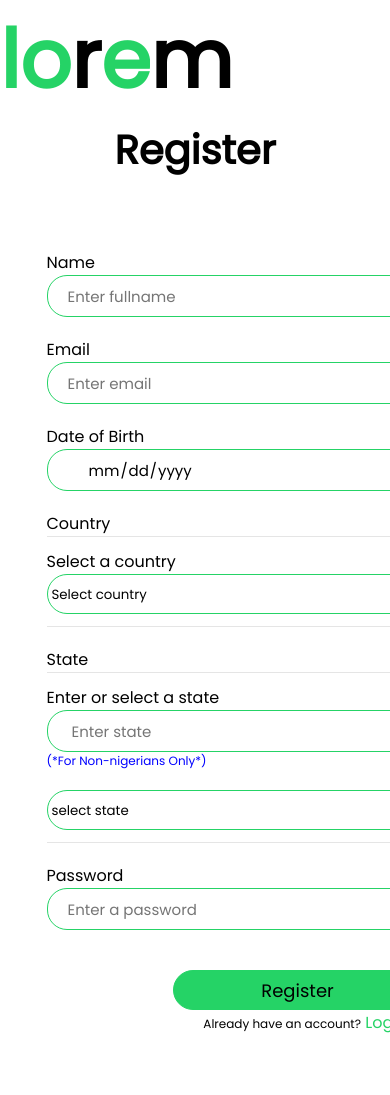
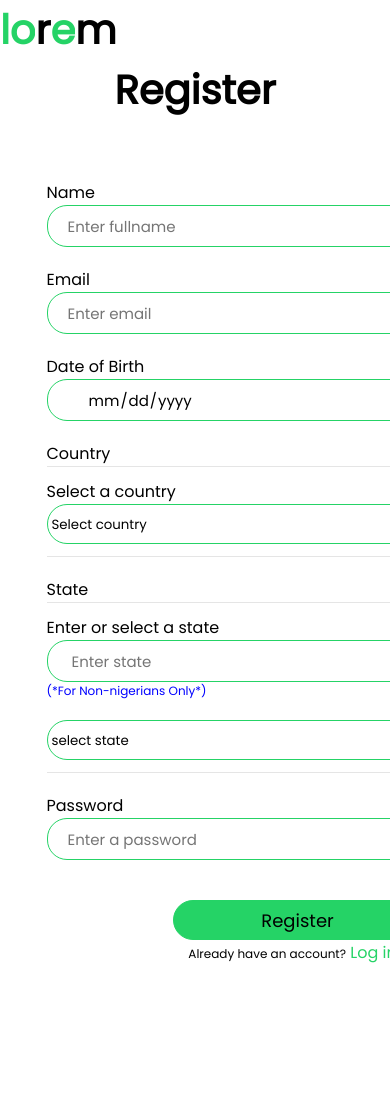
Before and after one commit to oluwaferanmi12/AYOBAYO, a PHP site: page /register.php in a window 390 px wide; the page is wider, and only the part inside the window is pictured. After the commit the page ends 963 px from the top of that part, so only its background shows below. Run offline with PHP 8.4, Linux system fonts and the light colour scheme; data that the repository does not hold is empty.

Commit message:
responsiveness changes

```diff
--- a/STYLES/Register.css
+++ b/STYLES/Register.css
@@ -114,7 +114,7 @@ input, select{
    margin-top: 20px;
 }
 .question{
-    padding-left: 20px;
+    margin-left:-10px;
     font-size: 12px;
     color: #000;
 
@@ -140,6 +140,13 @@ form input:focus{
         border: none;
         border-radius: none;
         margin-left: 200px;
+        margin-right: -10px;
+    }
+    .logo{
+        font-size: 40px;
+    }
+    h2{
+        margin-bottom: -10px;
     }
 }
 @media (max-width:768px) {
@@ -148,6 +155,13 @@ form input:focus{
         border: none;
         border-radius: none;
         margin-left: 200px;
+        margin-right: -10px;
+    }
+    .logo{
+        font-size: 40px;
+    }
+    h2{
+        margin-bottom: -10px;
     }
 
 }
--- a/HTML/Login.php
+++ b/login.php
@@ -2,7 +2,7 @@
 
 
 session_start();
-include '../PHPFILES/loginphp.php' ;
+include './PHPFILES/loginphp.php' ;
 ?>
 <!DOCTYPE html>
 <html lang="en">
@@ -12,7 +12,7 @@ include '../PHPFILES/loginphp.php' ;
     <meta name="viewport" content="width=device-width, initial-scale=1.0">
     <title>Login</title>
     <link rel="preconnect" href="https://fonts.googleapis.com">
-    <link rel="stylesheet" href="../STYLES/Login.css">
+    <link rel="stylesheet" href="./STYLES/Login.css">
 </head>
 <body>
     <header class="head">
```
Also changed, not shown: HTML/index.php (deleted, +0 -26 lines), index.php (+15 -1 lines), blog.html (renamed from HTML/blog.html), logout.php (renamed from HTML/logout.php).
